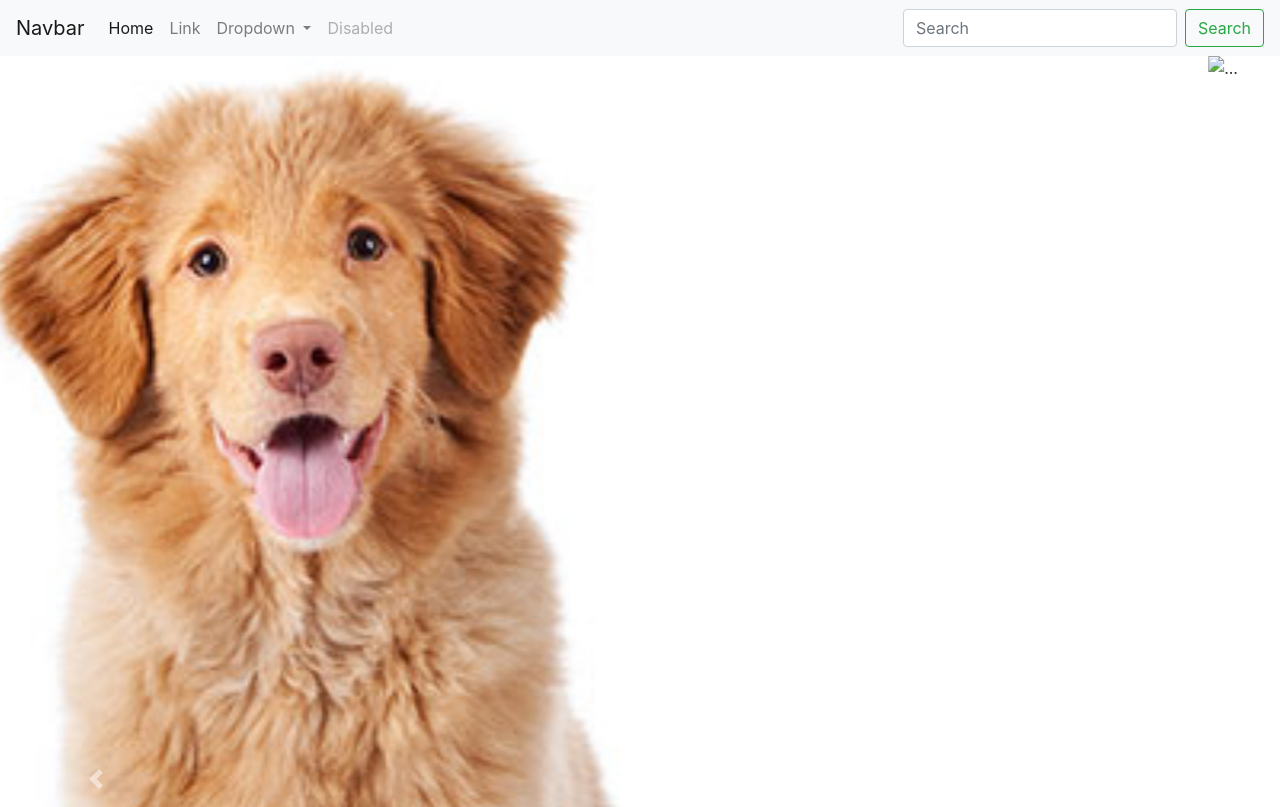
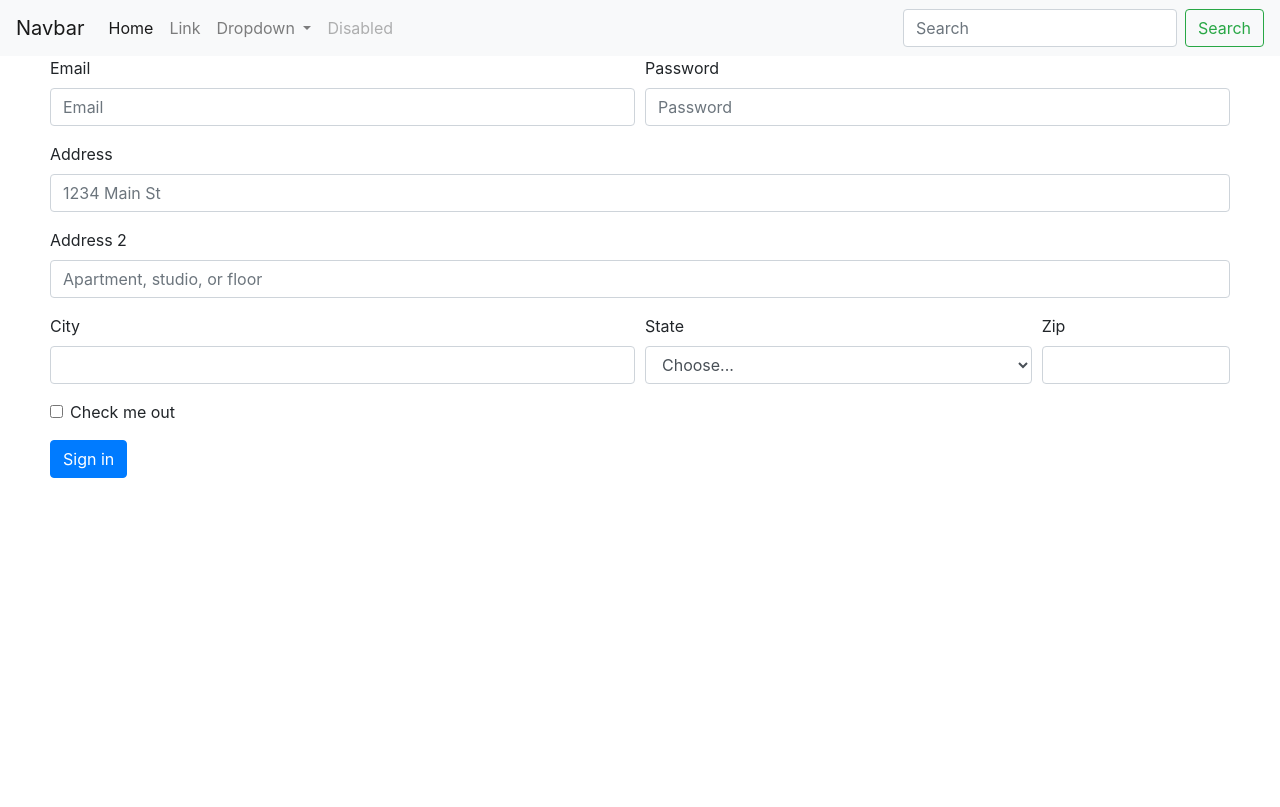
Before and after one commit to zimmyAZ/zimmyAZ.github.io, a plain HTML site: page testpage.html in a window 1280 px wide. Shown: the top 807 px of the page. Drawn offline with nearby package versions, Linux system fonts and the light colour scheme.

Commit message:
Update testpage.html

```diff
--- a/testpage.html
+++ b/testpage.html
@@ -1,3 +1,4 @@
+
 <!DOCTYPE html>
 <html>
     <head>
@@ -43,31 +44,53 @@
             </form>
         </div>
     </nav>
-    <div id="carouselExampleIndicators" class="carousel slide" data-ride="carousel">
-        <ol class="carousel-indicators">
-            <li data-target="#carouselExampleIndicators" data-slide-to="0" class="active"></li>
-            <li data-target="#carouselExampleIndicators" data-slide-to="1"></li>
-            <li data-target="#carouselExampleIndicators" data-slide-to="2"></li>
-        </ol>
-        <div class="carousel-inner">
-            <div class="carousel-item active">
-                <img src="https://zimmyAZ.github.io/images/fluffydog.jpg" class="d-block w-100" alt="...">
+    <div style="padding-left: 50px; padding-right: 50px">
+        <form>
+            <div class="form-row">
+                <div class="form-group col-md-6">
+                    <label for="inputEmail4">Email</label>
+                    <input type="email" class="form-control" id="inputEmail4" placeholder="Email">
+                </div>
+                <div class="form-group col-md-6">
+                    <label for="inputPassword4">Password</label>
+                    <input type="password" class="form-control" id="inputPassword4" placeholder="Password">
+                </div>
             </div>
-            <div class="carousel-item">
-                <img src="..." class="d-block w-100" alt="...">
+            <div class="form-group">
+                <label for="inputAddress">Address</label>
+                <input type="text" class="form-control" id="inputAddress" placeholder="1234 Main St">
             </div>
-            <div class="carousel-item">
-                <img src="..." class="d-block w-100" alt="...">
+            <div class="form-group">
+                <label for="inputAddress2">Address 2</label>
+                <input type="text" class="form-control" id="inputAddress2" placeholder="Apartment, studio, or floor">
             </div>
-        </div>
-        <a class="carousel-control-prev" href="#carouselExampleIndicators" role="button" data-slide="prev">
-            <span class="carousel-control-prev-icon" aria-hidden="true"></span>
-            <span class="sr-only">Previous</span>
-        </a>
-        <a class="carousel-control-next" href="#carouselExampleIndicators" role="button" data-slide="next">
-            <span class="carousel-control-next-icon" aria-hidden="true"></span>
-            <span class="sr-only">Next</span>
-        </a>
+            <div class="form-row">
+                <div class="form-group col-md-6">
+                    <label for="inputCity">City</label>
+                    <input type="text" class="form-control" id="inputCity">
+                </div>
+                <div class="form-group col-md-4">
+                    <label for="inputState">State</label>
+                    <select id="inputState" class="form-control">
+                        <option selected>Choose...</option>
+                        <option>...</option>
+                    </select>
+                </div>
+                <div class="form-group col-md-2">
+                    <label for="inputZip">Zip</label>
+                    <input type="text" class="form-control" id="inputZip">
+                </div>
+            </div>
+            <div class="form-group">
+                <div class="form-check">
+                    <input class="form-check-input" type="checkbox" id="gridCheck">
+                    <label class="form-check-label" for="gridCheck">
+                        Check me out
+                    </label>
+                </div>
+            </div>
+            <button type="submit" class="btn btn-primary">Sign in</button>
+        </form>
     </div>
 </body>
 </html>
```
